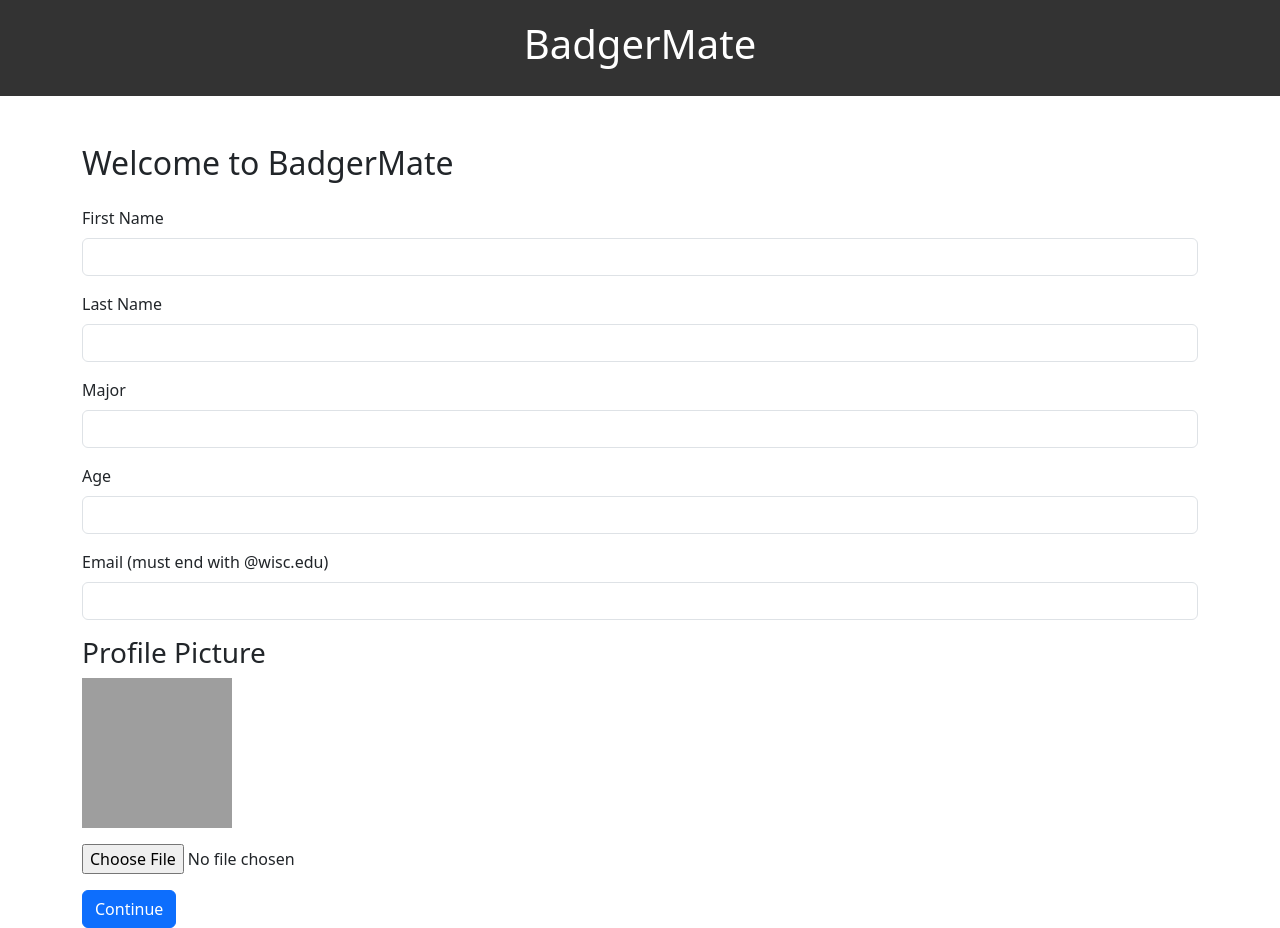
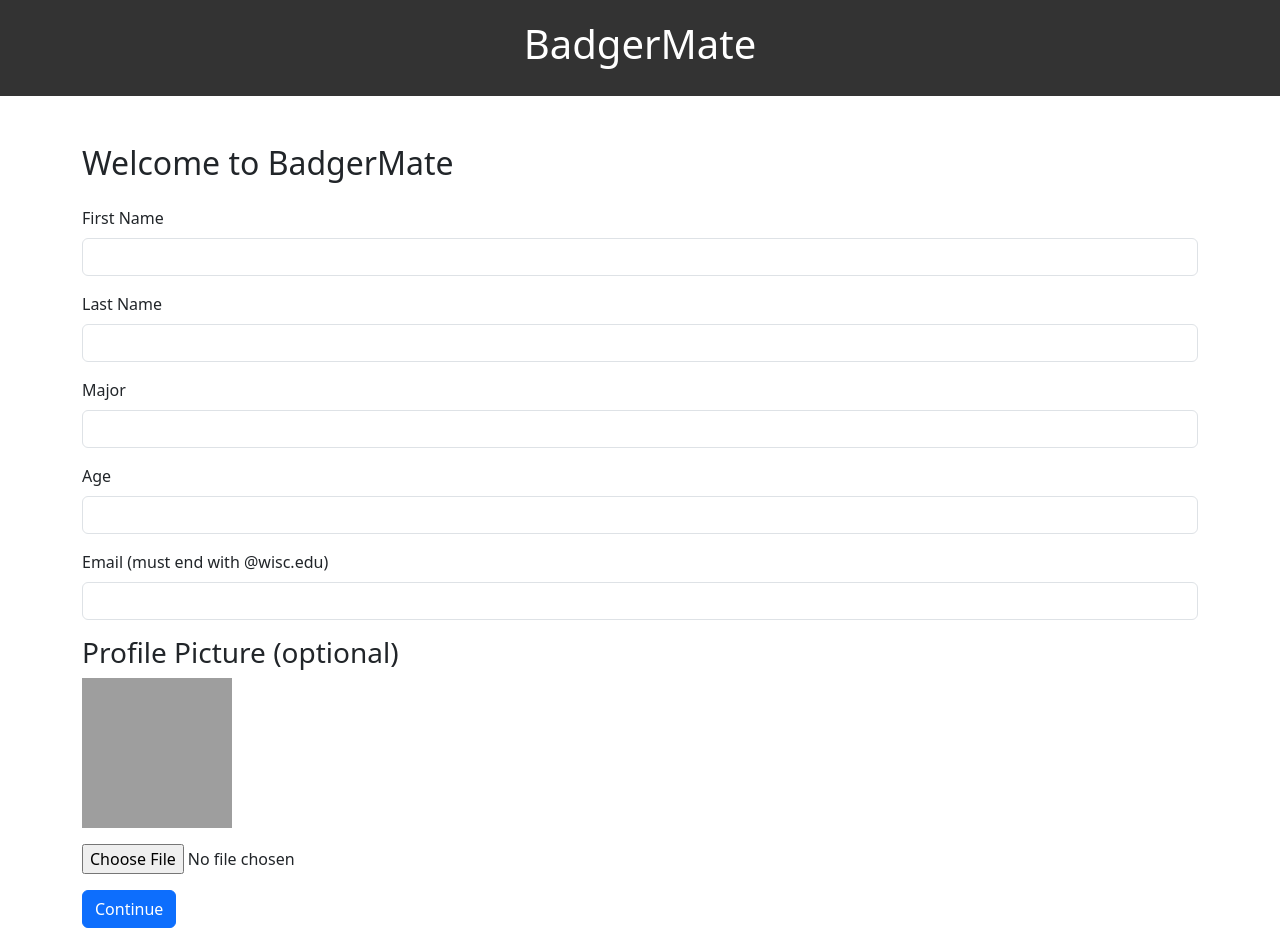
Before and after one commit to baiunk/BadgerMate, a React (Create React App) app in the folder badgermate/: page / in a window 1280 px wide. Built offline with nearby package versions, Linux system fonts and the light colour scheme; grey boxes are pictures that could not be loaded.

Commit message:
minor change

```diff
--- a/badgermate/src/pages/Home.js
+++ b/badgermate/src/pages/Home.js
@@ -166,7 +166,7 @@ const Home = () => {
 
         {/* Profile Picture Section */}
         <div className="mb-3">
-          <h3>Profile Picture</h3>
+          <h3>Profile Picture (optional)</h3>
           <img
             src={previewUrl || defaultImageUrl}
             alt="Profile Preview"
```
